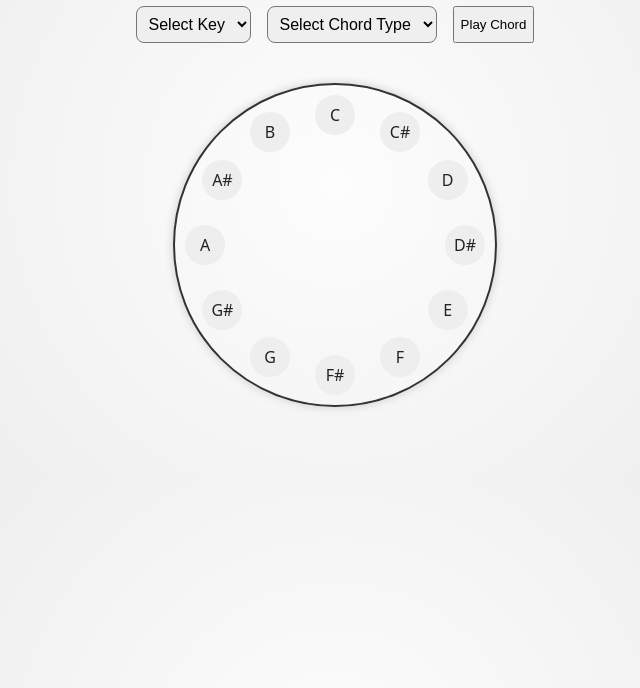
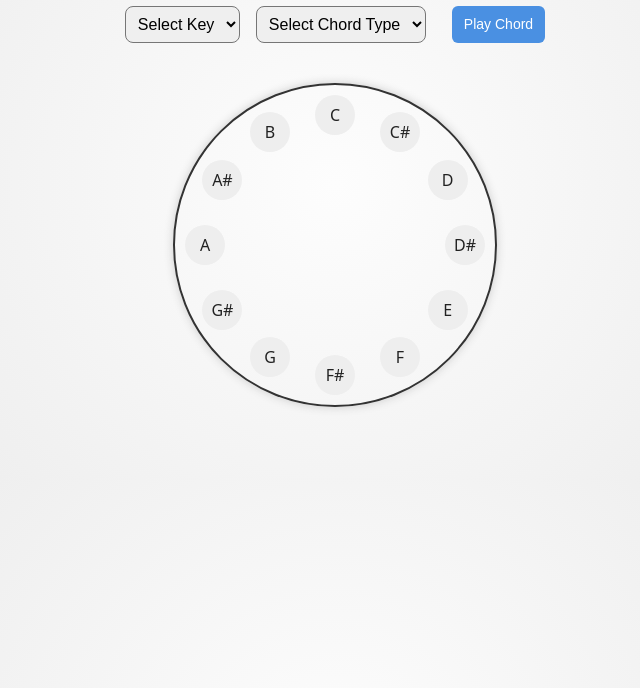
Before and after one commit to chordprog/chordprog.github.io, a plain HTML site: page index.html in a window 1280 px wide. Shown: the part 112-800 px from the top of the page, without its empty margins (305-945 px from the left). Drawn offline with Linux system fonts and the light colour scheme.

Commit message:
Update style.css

```diff
--- a/style.css
+++ b/style.css
@@ -50,3 +50,19 @@ select {
   transform: scale(1.3);
   box-shadow: 0 0 10px #ffcc00;
 }
+
+#play-btn {
+  margin-left: 10px;
+  padding: 6px 12px;
+  font-size: 14px;
+  border: none;
+  background-color: #4a90e2;
+  color: white;
+  border-radius: 6px;
+  cursor: pointer;
+  transition: background-color 0.2s;
+}
+
+#play-btn:hover {
+  background-color: #357abd;
+}
```
